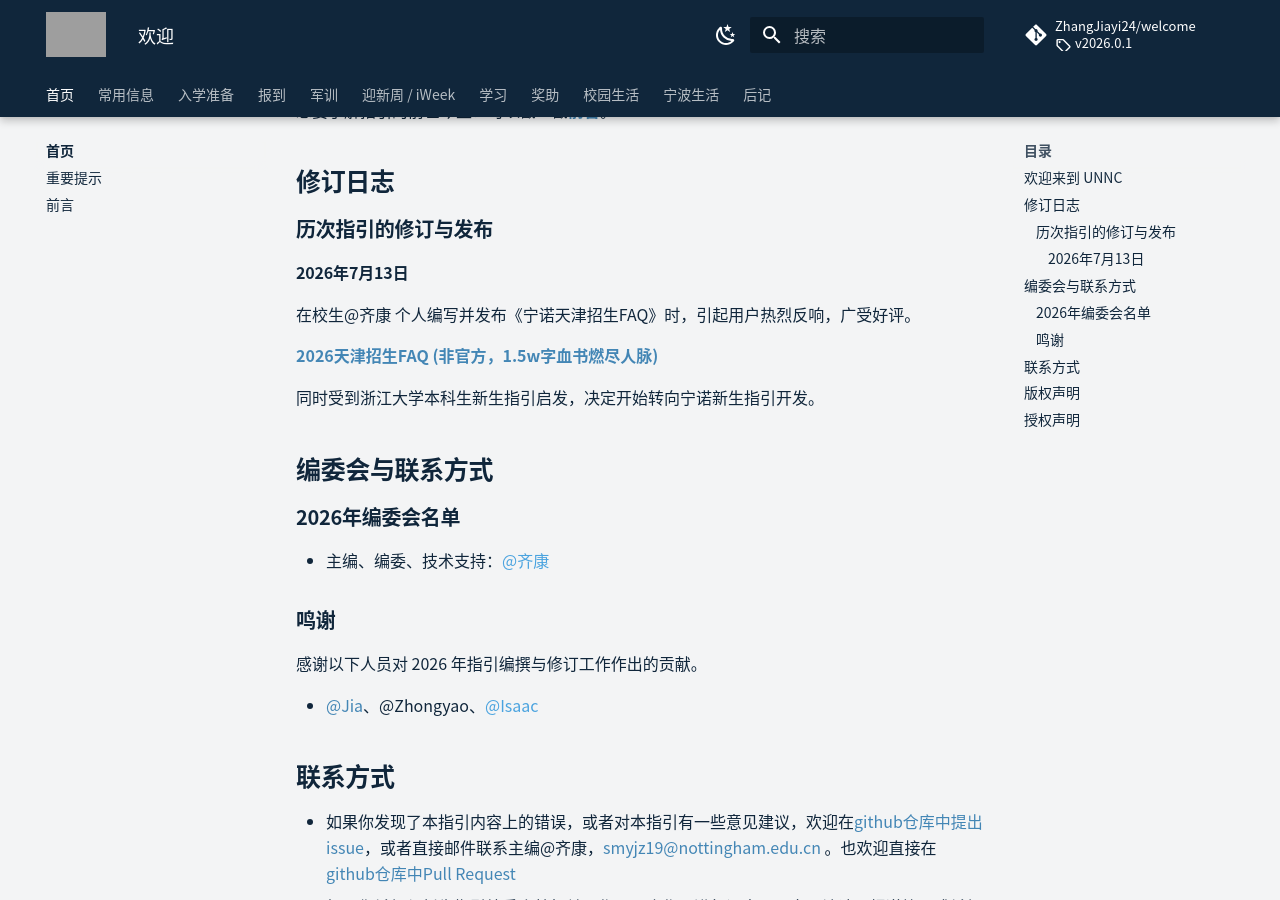
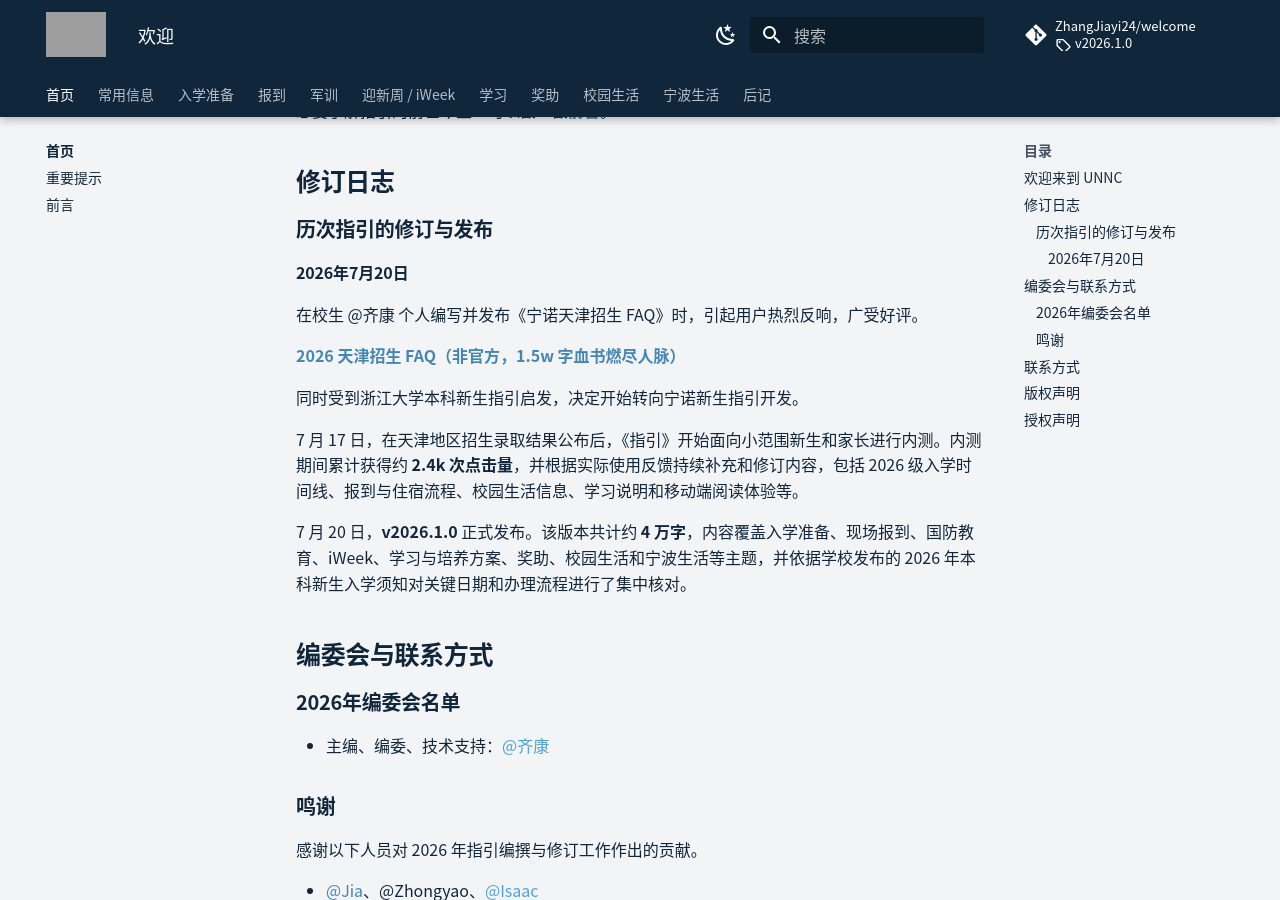
Before and after one commit to ZhangJiayi24/welcome, an MkDocs documentation site: the page built from docs/index.md, in a window 1280 px wide and 900 px high, scrolled down 1045 px. Built offline with MkDocs 1.6.1 and Material for MkDocs 9.7.7, drawn with Linux system fonts in a browser that asks for light colours; comment, search, counter and statistics services are not loaded; grey boxes are pictures that could not be loaded.

Commit message:
发布 2026.1.0 版本记录

```diff
--- a/docs/index.md
+++ b/docs/index.md
@@ -40,13 +40,17 @@
 
 ### 历次指引的修订与发布
 
-#### 2026年7月13日
+#### 2026年7月20日
 
-在校生@齐康 个人编写并发布《宁诺天津招生FAQ》时，引起用户热烈反响，广受好评。
+在校生 @齐康 个人编写并发布《宁诺天津招生 FAQ》时，引起用户热烈反响，广受好评。
 
-[2026天津招生FAQ (非官方，1.5w字血书燃尽人脉)](https://app.notion.com/p/qikzhang/FAQ-394b7fea1a9c80e6a147fb110e9d37cf?source=copy_link){ .faq-link }
+[2026 天津招生 FAQ（非官方，1.5w 字血书燃尽人脉）](https://app.notion.com/p/qikzhang/FAQ-394b7fea1a9c80e6a147fb110e9d37cf?source=copy_link){ .faq-link }
 
-同时受到浙江大学本科生新生指引启发，决定开始转向宁诺新生指引开发。
+同时受到浙江大学本科新生指引启发，决定开始转向宁诺新生指引开发。
+
+7 月 17 日，在天津地区招生录取结果公布后，《指引》开始面向小范围新生和家长进行内测。内测期间累计获得约 **2.4k 次点击量**，并根据实际使用反馈持续补充和修订内容，包括 2026 级入学时间线、报到与住宿流程、校园生活信息、学习说明和移动端阅读体验等。
+
+7 月 20 日，**v2026.1.0** 正式发布。该版本共计约 **4 万字**，内容覆盖入学准备、现场报到、国防教育、iWeek、学习与培养方案、奖助、校园生活和宁波生活等主题，并依据学校发布的 2026 年本科新生入学须知对关键日期和办理流程进行了集中核对。
 
 ## 编委会与联系方式
 
--- a/mkdocs.yml
+++ b/mkdocs.yml
@@ -76,7 +76,7 @@ extra_javascript:
 
 extra:
   generator: false
-  site_version: 2026.0.1
+  site_version: 2026.1.0
 
 nav:
   - 首页:
```
